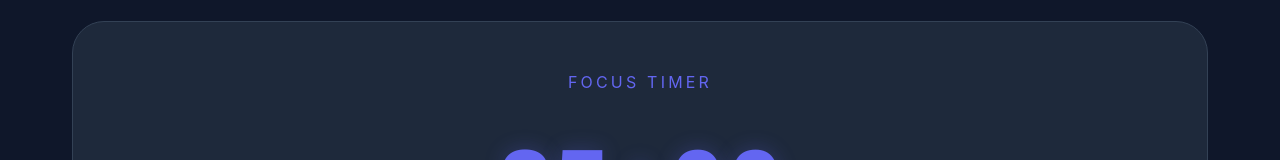
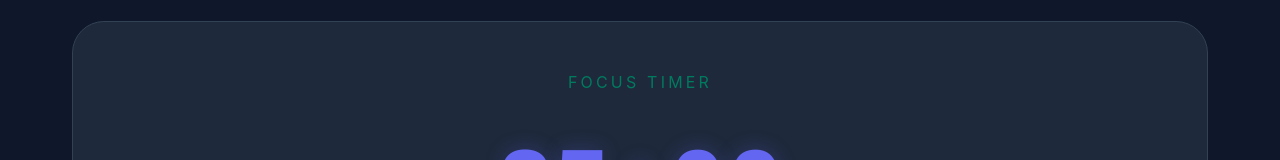
Before and after one commit to Luka98122/HZS, a React (Vite) app in the folder domaci/src/frontend/: page /study in a window 1280 px wide. Shown: the part 171-331 px from the top of the page. Built offline with nearby package versions, Linux system fonts and the light colour scheme.

Commit message:
Changes in study mode

```diff
--- a/domaci/src/frontend/src/pages/Study.tsx
+++ b/domaci/src/frontend/src/pages/Study.tsx
@@ -7,7 +7,7 @@ const Study: React.FC = () => {
             <h1 className="section-title">Deep Work Session</h1>
 
             <div className="study-timer-section">
-                <p style={{ letterSpacing: '0.2rem', textTransform: 'uppercase', color: '#6366f1' }}>Focus Timer</p>
+                <p style={{ letterSpacing: '0.2rem', textTransform: 'uppercase', color: '#007B5F' }}>Focus Timer</p>
                 <div className="timer">25:00</div>
                 <div className="study-controls">
                     <button className="btn btn-primary btn-large">Start Focus</button>
```
